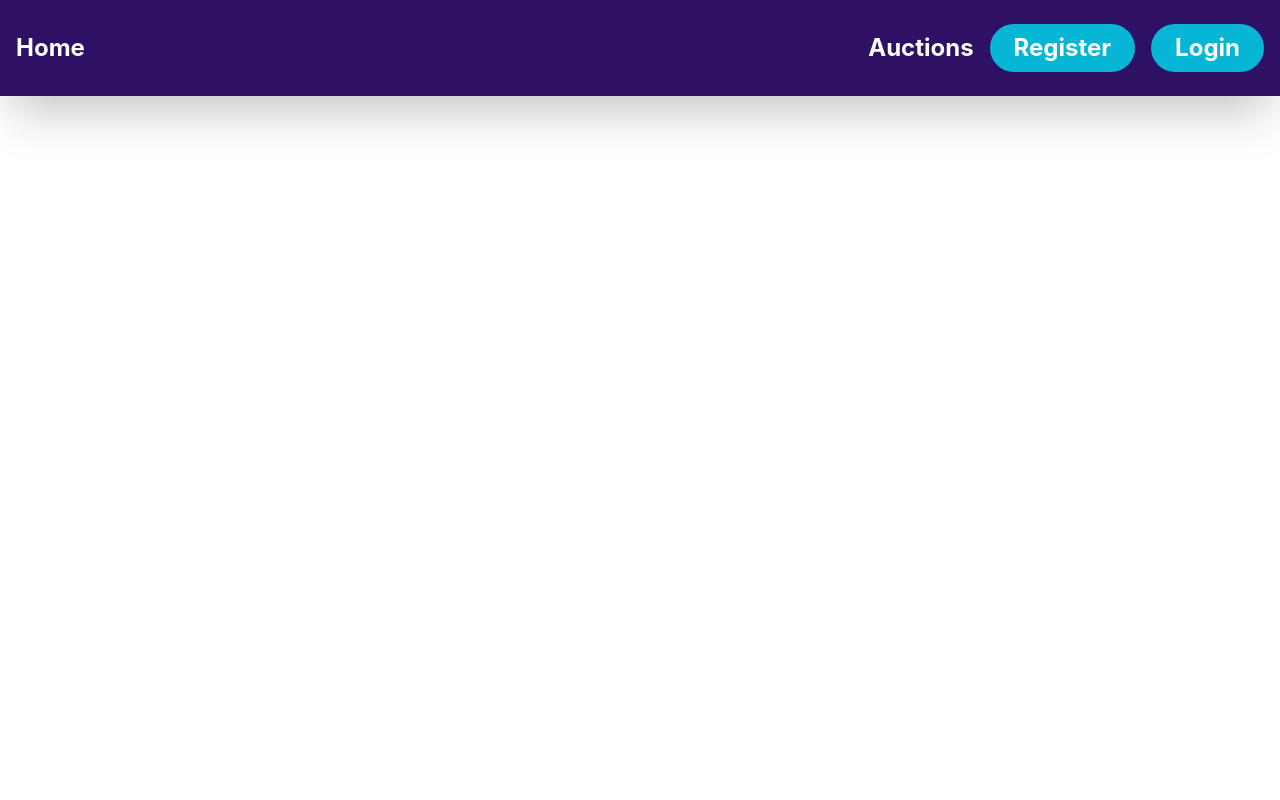
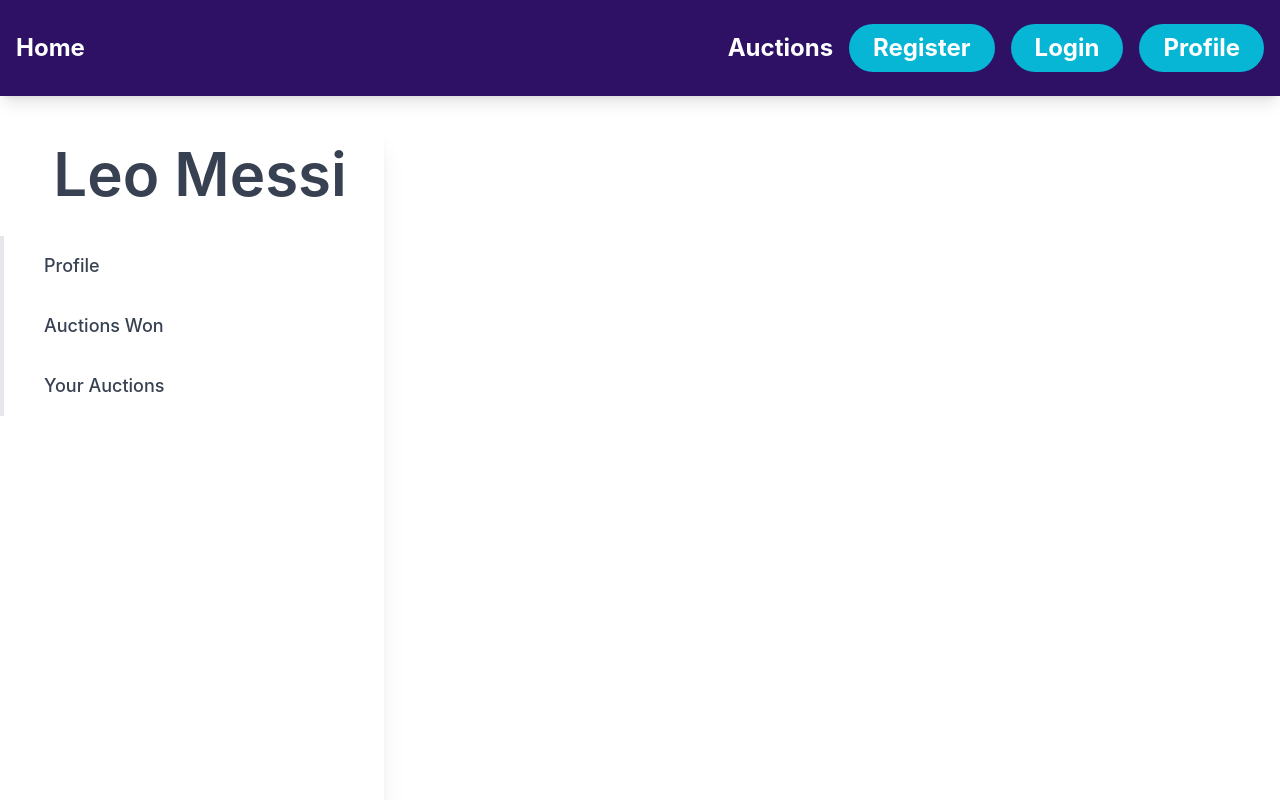
Before and after one commit to THossen/BiddersBlock, a React (Create React App) app in the folder client/: page /ProfilePage in a window 1280 px wide. Shown: the top 800 px of the page. Built offline with nearby package versions, Linux system fonts and the light colour scheme.

Commit message:
Added several routes for profile component and added sidebar component

```diff
--- a/client/src/App.js
+++ b/client/src/App.js
@@ -9,6 +9,7 @@ import Footer from "./components/layout/Footer";
 import Contact from "./components/pages/Contact/Contact";
 import AboutUs from "./components/pages/About Us/AboutUs";
 import AuctionDetailsPage from "./components/pages/Auctions/AuctionDetailsPage";
+import ProfilePage from "./components/pages/Profile/ProfilePage";
 
 function App() {
   return (
@@ -23,6 +24,7 @@ function App() {
           <Route path="/AboutUs" element={<AboutUs />} />
           <Route path="/Contact" element={<Contact />} />
           <Route path="/auctions/:id" element={<AuctionDetailsPage />} />
+          <Route path="/ProfilePage/*" element={<ProfilePage />} />
         </Routes>
       </Body>
       <Footer />
--- a/client/src/components/layout/Navbar.js
+++ b/client/src/components/layout/Navbar.js
@@ -2,7 +2,7 @@ import { Link } from "react-router-dom";
 
 const NavBar = () => {
   return (
-    <header className="flex justify-between items-center px-4 py-6 font-bold text-2xl text-white bg-violet-950 shadow-2xl">
+    <header className="flex justify-between items-center px-4 py-6 font-bold text-2xl text-white bg-violet-950 shadow-lg">
       <Link
         to="/"
         className="hover:text-cyan-500 hover:scale-110 duration-200 ease-in-out"
@@ -28,6 +28,12 @@ const NavBar = () => {
         >
           Login
         </Link>
+        <Link
+          to="/ProfilePage"
+          className="inline-block px-6 py-2 bg-cyan-500 hover:bg-sky-700 rounded-3xl hover:scale-110 duration-200 ease-in-out"
+        >
+          Profile
+        </Link>
       </nav>
     </header>
   );
--- /dev/null
+++ b/client/src/components/pages/Profile/AuctionsWon.js
@@ -0,0 +1,9 @@
+import React from 'react'
+
+const AuctionsWon = () => {
+  return (
+    <div className="font-bold text-5xl text-center py-8">AuctionsWon</div>
+  )
+}
+
+export default AuctionsWon
--- /dev/null
+++ b/client/src/components/pages/Profile/ListAuctionForm.js
@@ -0,0 +1,9 @@
+import React from 'react'
+
+const ListAuctionForm = () => {
+  return (
+    <div className="font-bold text-5xl text-center py-8">ListAuctionForm</div>
+  )
+}
+
+export default ListAuctionForm
--- a/client/src/components/pages/Profile/ProfilePage.js
+++ b/client/src/components/pages/Profile/ProfilePage.js
@@ -1,9 +1,22 @@
-import React from 'react'
+import { Routes, Route } from "react-router-dom";
+import UserInfo from "./UserInfo";
+import AuctionsWon from "./AuctionsWon";
+import ListAuctionForm from "./ListAuctionForm";
+import Sidebar from "./Sidebar";
 
 const ProfilePage = () => {
   return (
-    <div>ProfilePage</div>
-  )
-}
+    <div className="flex font-bold text-5xl text-center py-8">
+      <Sidebar />
+      <div className="main ml-64 mt-16">
+        <Routes>
+          <Route path="/UserInfo" element={<UserInfo />} />
+          <Route path="/AuctionsWon" element={<AuctionsWon />} />
+          <Route path="/ListAuctionForm" element={<ListAuctionForm />} />
+        </Routes>
+      </div>
+    </div>
+  );
+};
 
-export default ProfilePage
+export default ProfilePage;
--- /dev/null
+++ b/client/src/components/pages/Profile/Sidebar.js
@@ -0,0 +1,44 @@
+import { Link } from "react-router-dom";
+
+const Sidebar = () => {
+  return (
+    <div className="bg-white h-screen py-4 shadow-xl w-96">
+      <div className="flex items-center justify-center text-center">
+        <div className="ml-4">
+          <h4 className="text-6xl font-semibold text-gray-700 capitalize">
+            Leo Messi
+          </h4>
+        </div>
+      </div>
+
+      <div className="mt-8">
+        <Link
+          to="/ProfilePage/UserInfo"
+          className="flex items-center py-4 pl-6 pr-8 text-lg font-medium text-gray-700 hover:bg-gray-100 hover:text-gray-900 border-l-4 hover:border-gray-800"
+        >
+          <span className="mx-4">Profile</span>
+        </Link>
+      </div>
+
+      <div className="">
+        <Link
+          to="/ProfilePage/AuctionsWon"
+          className="flex items-center py-4 pl-6 pr-8 text-lg font-medium text-gray-700 hover:bg-gray-100 hover:text-gray-900 border-l-4 hover:border-gray-800"
+        >
+          <span className="mx-4">Auctions Won</span>
+        </Link>
+      </div>
+
+      <div className="">
+        <Link
+          to="/ProfilePage/ListAuctionForm"
+          className="flex items-center py-4 pl-6 pr-8 text-lg font-medium text-gray-700 hover:bg-gray-100 hover:text-gray-900 border-l-4 hover:border-gray-800"
+        >
+          <span className="mx-4">Your Auctions</span>
+        </Link>
+      </div>
+    </div>
+  );
+};
+
+export default Sidebar;
--- /dev/null
+++ b/client/src/components/pages/Profile/UserInfo.js
@@ -0,0 +1,9 @@
+import React from 'react'
+
+const UserInfo = () => {
+  return (
+    <div className="font-bold text-5xl text-center py-8">User Info</div>
+  )
+}
+
+export default UserInfo
```
